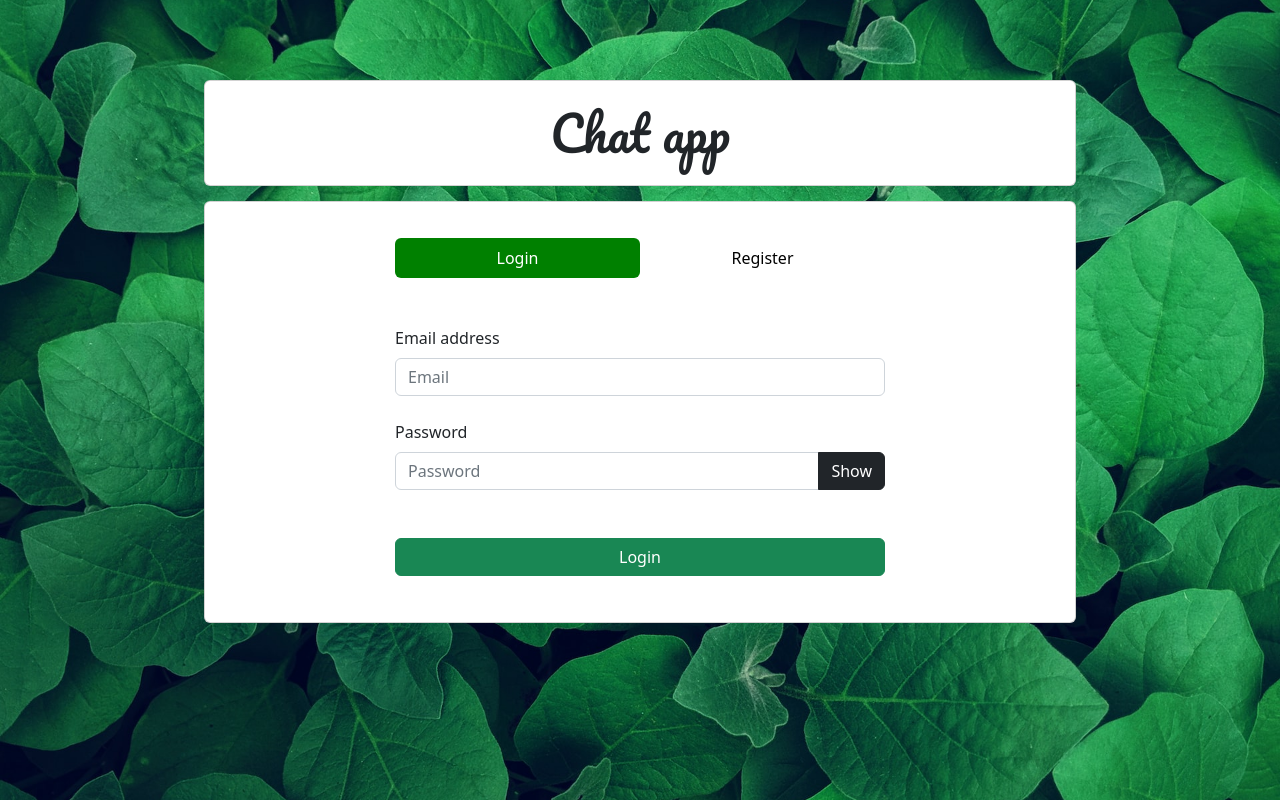
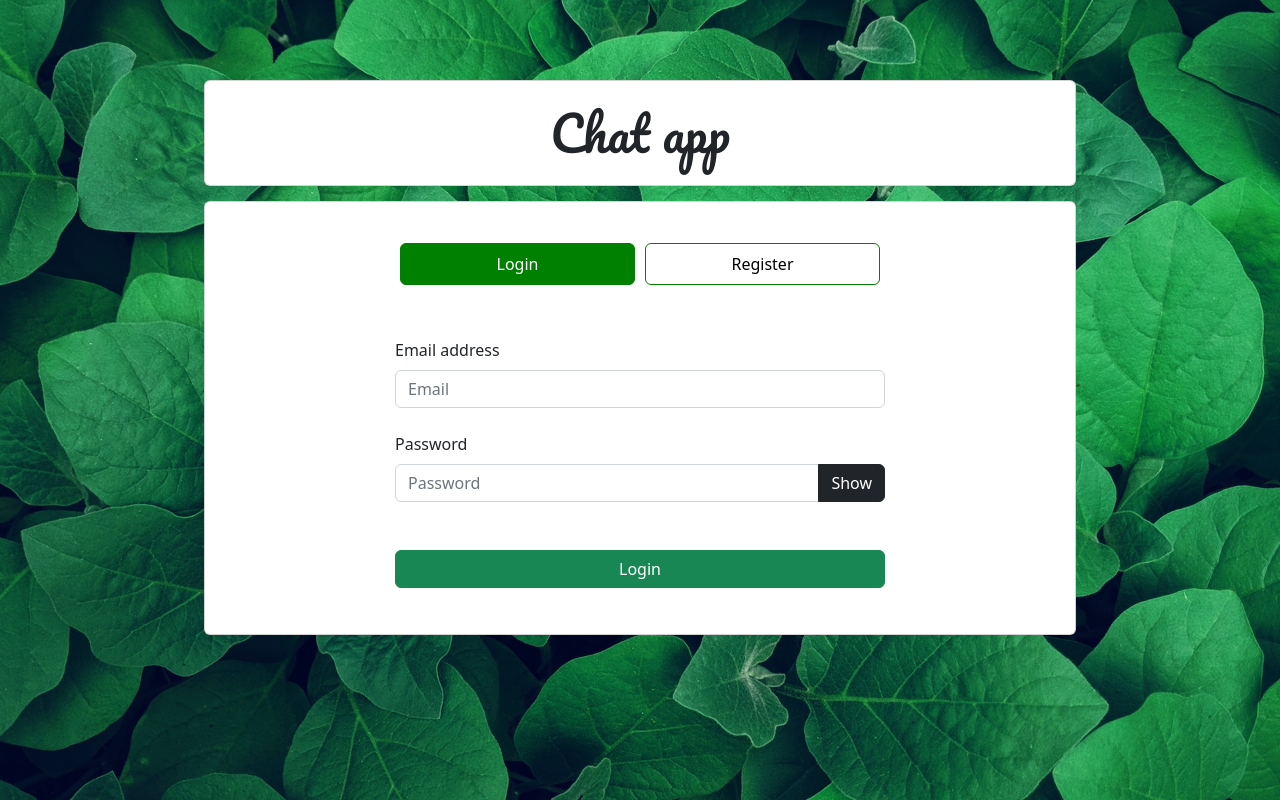
Before and after one commit to Seans99/chat-app, a React (Create React App) app in the folder frontend/: page / in a window 1280 px wide. Built offline with nearby package versions, Linux system fonts and the light colour scheme.

Commit message:
small css change to tabs for login/register

```diff
--- a/frontend/src/pages/Home.css
+++ b/frontend/src/pages/Home.css
@@ -4,4 +4,8 @@
 }
 #homepage-tabs-tab-register, #homepage-tabs-tab-login {
   color: black;
+  border: 1px solid green;
 }
+.nav-item {
+  margin: 5px;
+}
```
